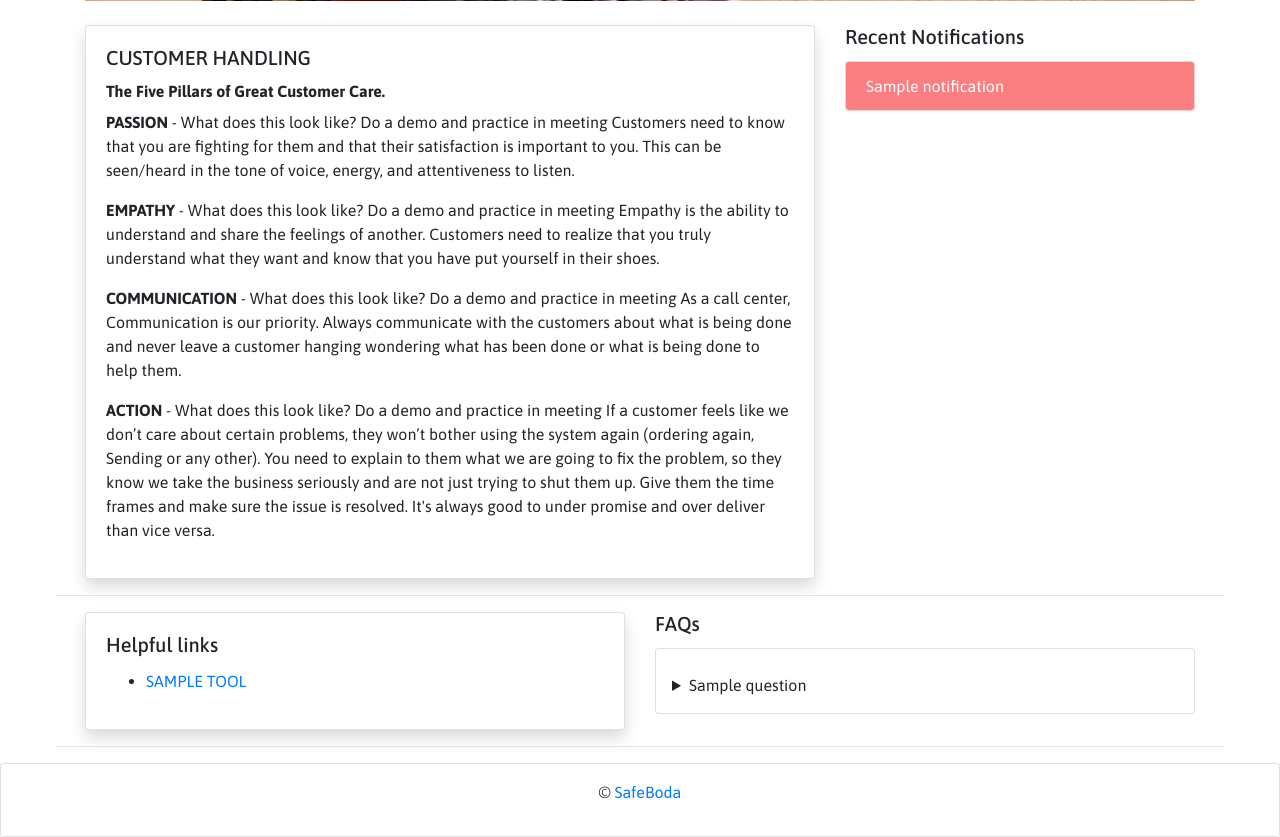
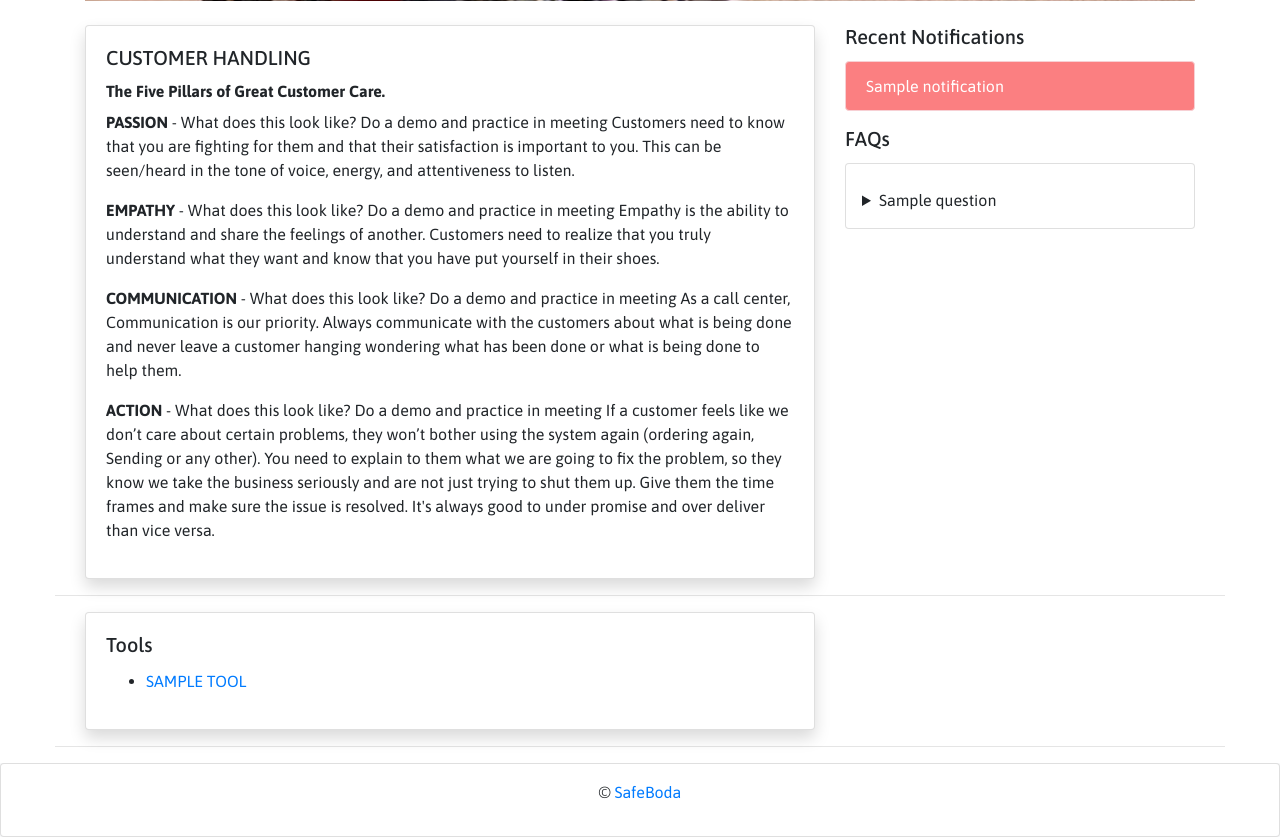
Before and after one commit to xolomonwizdom/safeboda.intranet, a Django app: template templates/index.html in a window 1280 px wide. Shown: the part 694-1531 px from the top of the page. Run offline with Django 3.2, Linux system fonts and the light colour scheme; tables that the repository leaves empty hold one stand-in row (values such as "Sample post"); the template is opened without the code that fills it: values that come from a table or form of the project are taken from there, most other values are stand-ins (such as "Sample title", 1, 10 or a date in 2020); data that the repository does not hold is empty; some libraries are stand-ins or nearby versions.

Commit message:
update index.html template

```diff
--- a/templates/index.html
+++ b/templates/index.html
@@ -68,6 +68,8 @@ As a call center, Communication is our priority. Always communicate with the cus
               </div>
         </div>
         <div class="col-md-4">
+        <div class="row">
+        <div class="col-md-12">
           <h5 class="card-title">Recent Notifications</h5>
           {% for notification in notifications %}
           <div class="alert alert-{% if notification.resolved %}success{% else %}danger{% endif%}" role="alert">
@@ -76,6 +78,20 @@ As a call center, Communication is our priority. Always communicate with the cus
           {% endfor %}
 
         </div>
+
+        <div class="col-md-12">
+            <h5 class="card-title">
+                FAQs
+              </h5>
+              {% for question in questions %}
+              <details class="card p-3">
+                  <summary class="mt-2">{{question.title}}</summary>
+                  <p>{{question.answer|safe}}</p>
+              </details>
+              {% endfor %}
+        </div>
+      </div>
+        </div>
       </div>
     </div>
 
@@ -83,12 +99,12 @@ As a call center, Communication is our priority. Always communicate with the cus
 
     <div class="container">
       <div class="row">
-        <div class="col-md-6">
+        <div class="col-md-8">
           <div class="card shadow">
 
             <div class="card-body">
               <h5 class="card-title">
-                Helpful links
+                Tools
               </h5>
 
               <ul>
@@ -102,17 +118,7 @@ As a call center, Communication is our priority. Always communicate with the cus
             </div>
           </div>
         </div>
-        <div class="col-md-6">
-            <h5 class="card-title">
-                FAQs
-              </h5>
-              {% for question in questions %}
-              <details class="card p-3">
-                  <summary class="mt-2">{{question.title}}</summary>
-                  <p>{{question.answer|safe}}</p>
-              </details>
-              {% endfor %}
-        </div>
+
       </div>
     </div>
 
```
